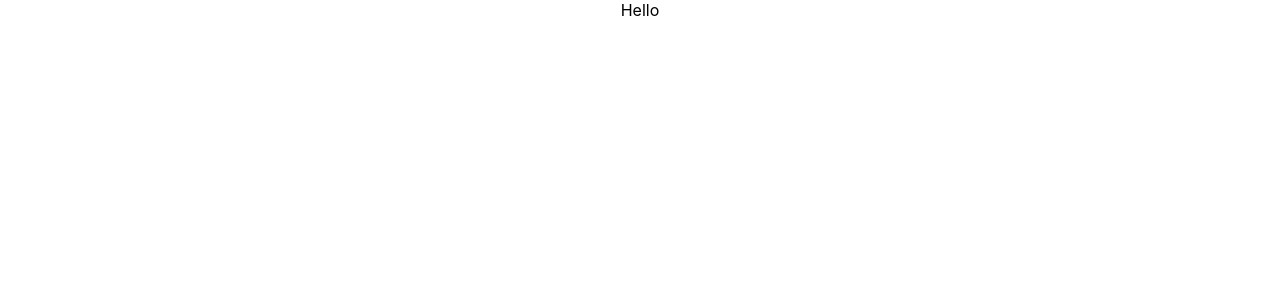
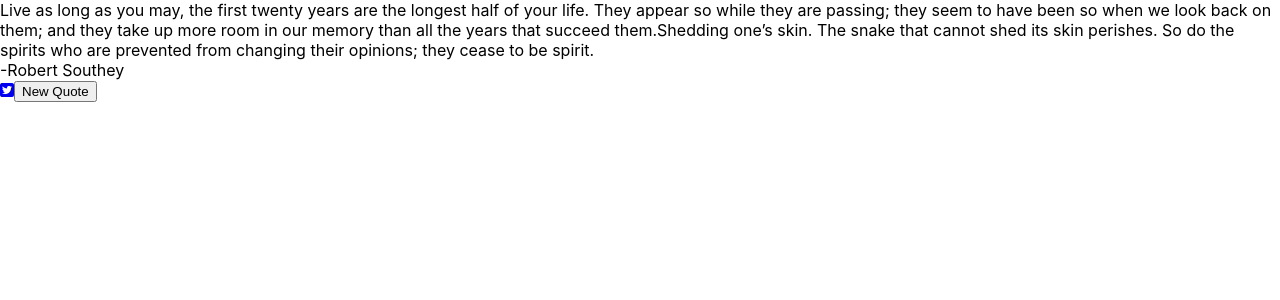
Before and after one commit to AmyLynn87/build_a_random_quote_machine, a React (Create React App) app: page / in a window 1280 px wide. Shown: the top 300 px of the page. Built offline with nearby package versions, Linux system fonts and the light colour scheme.

Commit message:
wip on page structure

```diff
--- a/src/App.js
+++ b/src/App.js
@@ -1,7 +1,59 @@
+import { useState } from "react";
+
 import "./App.css";
 
+const dbQuotes = [
+  {
+    text: "It is our responsibilities, not ourselves, that we should take seriously.",
+    author: "-Peter Ustinov",
+  },
+  {
+    text: "Here is my secret. It is very simple: it is only with the heart that one can see rightly. What is essential is invisible to the eye.",
+    author: "- Antoine de Saint Exupéry",
+  },
+  {
+    text: "Perfection is finally attained not when there is no longer anything to add, but when there is no longer anything to take away. ",
+    author: " - Antoine de Saint-Exupéry",
+  },
+  {
+    text: "Shedding one’s skin. The snake that cannot shed its skin perishes. So do the spirits who are prevented from changing their opinions; they cease to be spirit.",
+    author: "- Nietzsche",
+  },
+  {
+    text: "Live as long as you may, the first twenty years are the longest half of your life. They appear so while they are passing; they seem to have been so when we look back on them; and they take up more room in our memory than all the years that succeed them.Shedding one’s skin. The snake that cannot shed its skin perishes. So do the spirits who are prevented from changing their opinions; they cease to be spirit.",
+    author: "-Robert Southey",
+  },
+];
+
 function App() {
-  return <div className="App"> Hello </div>;
+  function randomIndex(max) {
+    Math.floor(Math.random() * max);
+  }
+
+  let randomQuote = dbQuotes[randomIndex(dbQuotes.length)];
+  const [quote, setQuote] = useState({
+    text: "Live as long as you may, the first twenty years are the longest half of your life. They appear so while they are passing; they seem to have been so when we look back on them; and they take up more room in our memory than all the years that succeed them.Shedding one’s skin. The snake that cannot shed its skin perishes. So do the spirits who are prevented from changing their opinions; they cease to be spirit.",
+    author: "-Robert Southey",
+  });
+
+  function handleClick() {
+    setQuote(randomQuote);
+  }
+
+  return (
+    <div id="quote-box">
+      <div id="text">{quote.text}</div>
+      <div id="author">{quote.author}</div>
+      <div className="buttons">
+        <a href="twitter.com/intent/tweet" target="_blank" id="tweet-quote">
+          <i className="fab fa-twitter-square"></i>
+        </a>
+        <button onClick={handleClick} id="new-quote">
+          New Quote
+        </button>
+      </div>
+    </div>
+  );
 }
 
 export default App;
```
